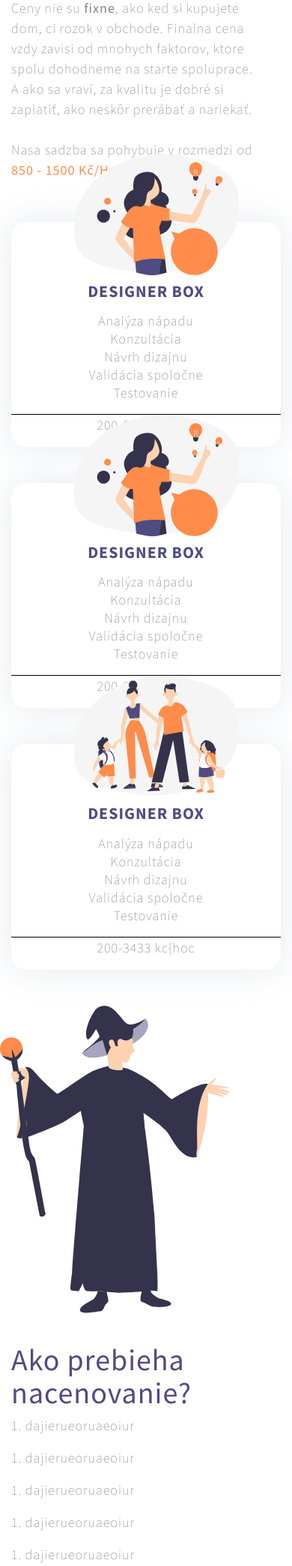
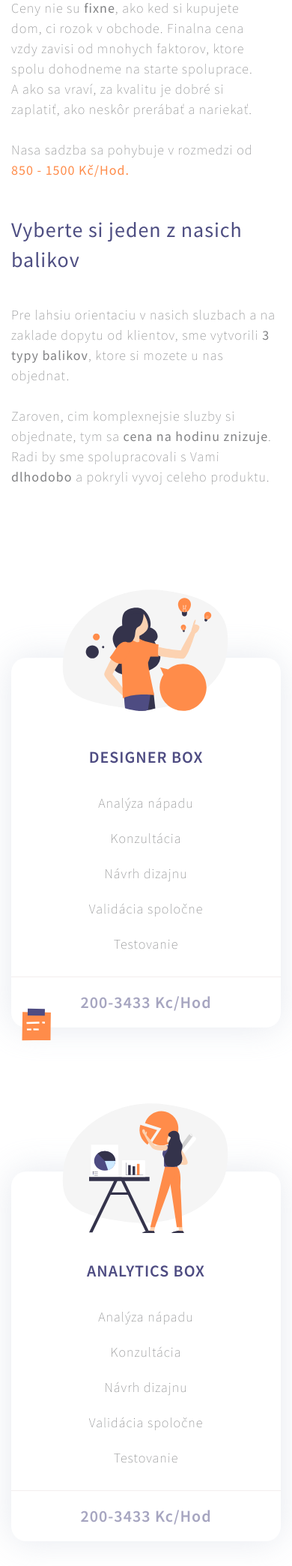
Before and after one commit to SvetlanaM/kompilator-website, a PHP site: page /pricing.html in a window 390 px wide. Shown: the part 163-2251 px from the top of the page at 75% size. Run offline with PHP 8.4, Linux system fonts and the light colour scheme; some libraries are stand-ins or nearby versions.

Commit message:
Pricing responsive part1

```diff
--- a/css/custom.css
+++ b/css/custom.css
@@ -23,8 +23,8 @@ body {
     margin-top: 80px;
 }
 
-.mt-100 {
-    margin-top: 100px;
+.mt-120 {
+    margin-top: 120px;
 }
 
 .pb-100 {
@@ -193,7 +193,7 @@ h6 {
 
 .card-title {
     font-size: 22px;
-    font-weight: bold;
+    font-weight: 550;
 }
 
 .card-text {
@@ -203,7 +203,32 @@ h6 {
 }
 
 .card-list li {
-    line-height: 24px;
+    padding-top: 20px;
+}
+
+
+.card1::before {
+    position: absolute;
+    content: "";
+    bottom: -19px;
+    z-index: 300;
+    width: 50px;
+    height: 50px;
+    left: 7px;
+    /* position: relative; */
+    background-image: url(../img/svg/files.svg);
+}
+
+.card3::before {
+    position: absolute;
+    content: "";
+    top: 110px;
+    z-index: 300;
+    width: 50px;
+    height: 50px;
+    left: -24px;
+    /* position: relative; */
+    background-image: url(../img/svg/files.svg);
 }
 
 .card-link {
@@ -229,13 +254,13 @@ h6 {
 }
 
 .card-image {
-    position: absolute;
-    top: -107px;
+    position: relative;
+    top: 85px;
     z-index: 2;
     margin: auto;
     margin-right: auto;
     margin-left: auto;
-    width: 100%;
+    width: auto;
 }
 
 
@@ -752,9 +777,16 @@ footer {
 }
 
 #build,
-#dont {
+#dont,
+#estimations {
     background: rgba(242, 242, 242, 0.45);
     padding-bottom: 50px;
+}
+
+
+#estimations {
+    padding-top: 80px;
+    padding-bottom: 80px;
 }
 
 .start-title {
@@ -805,6 +837,10 @@ footer {
     }
 }
 
+.market-banner {
+    margin-top: 40px;
+}
+
 .logos img {
     padding-right: 20px;
 }
@@ -844,10 +880,76 @@ footer {
 }
 
 .price {
-    border-top: 1px solid black;
-    padding: 0px;
+    border-top: 1px solid #F3EEEE;
+    padding-top: 20px;
+    padding-bottom: 20px;
+    margin-top: 30px;
+    color: rgba(78, 76, 130, 0.5);
+    font-weight: 600;
+    font-size: 22px;
+    line-height: 27px;
 }
 
 .card-body {
     padding: 0px;
 }
+
+.pricing-box {
+    margin-top: 20px;
+}
+
+@media (min-width: 1024px) {
+    .pricing-box {
+        margin-top: 180px;
+    }
+}
+
+.per {
+    margin-right: 17px;
+    font-weight: 450;
+    font-size: 46px;
+    color: #98999A;
+    top: 0px;
+    margin-top: -7px;
+    margin-bottom: 30px;
+}
+
+.per-box {
+    align-items: center;
+    height: auto;
+    padding-bottom: 30px;
+}
+
+.fw-purple {
+    color: rgba(78, 76, 130, 0.5);
+    font-weight: 450;
+}
+
+.expec {
+    font-size: 24px;
+}
+
+.pricing-table {
+    margin-top: 30px;
+}
+
+.item-middle {
+    margin-top: 35px;
+}
+
+.per1 {
+    width: 65%;
+}
+
+.why1 {
+    margin-top: 40px;
+}
+
+.wizard-img {
+    margin: auto;
+    margin-right: auto;
+    margin-left: auto;
+    width: auto;
+    display: flex;
+    margin-top: 40px;
+}
--- a/pricing.html
+++ b/pricing.html
@@ -109,14 +109,22 @@
 
         <!-- pricing table section -->
         <section id="pricing-table" class="pricing-table">
-            <div class="container-fluid pr-md-5 pl-md-5 mt-40">
-                <div class="row text-center justify-content-between">
-                    <div class="col-lg col-lg-3 card-5 align-items-stretch">
+            <div class="container-fluid pr-md-5 pl-md-5">
+                <div class="row">
+                    <div class="col-lg">
+                        <h1 class="purple fw-500 banner-title">Vyberte si jeden z nasich balikov</h1>
+                        <p class="mt-40">
+                            Pre lahsiu orientaciu v nasich sluzbach a na zaklade dopytu od klientov, sme vytvorili <span class="fw-450">3 typy balikov</span>, ktore si mozete u nas objednat. <br /><br />
+                            Zaroven, cim komplexnejsie sluzby si objednate, tym sa <span class="fw-450">cena na hodinu znizuje</span>. Radi by sme spolupracovali s Vami <span class="fw-450">dlhodobo</span> a pokryli vyvoj celeho produktu.</p>
+                    </div>
+                </div>
+                <div class="row text-center justify-content-between pricing-box">
+                    <div class="col-lg col-lg-3 align-items-stretch">
                         <div class="card-image">
                             <img src="img/svg/digitalisation.svg" class="mx-auto d-block" />
                         </div>
-                        <div class="card border-0">
-                            <div class="card-body mt-80">
+                        <div class="card card1 border-0">
+                            <div class="card-body mt-120">
                                 <h3 class="card-title text-uppercase">Designer Box</h3>
                                 <p class="card-text">
                                     <ul class="list-unstyled card-list">
@@ -127,17 +135,20 @@
                                         <li>Testovanie</li>
                                     </ul>
                                 </p>
-                                <p class="price">200-3433 kc{hoc</p>
+                                <div class="price">
+                                    200-3433 Kc/Hod
                                 </div>
                             </div>
                         </div>
-                        <div class="col-lg col-lg-3 card-5 align-items-stretch">
+                    </div>
+
+                    <div class="col-lg col-lg-3 align-items-stretch">
                         <div class="card-image">
-                                <img src="img/svg/digitalisation.svg" class="mx-auto d-block" />
+                            <img src="img/svg/inovations.svg" class="mx-auto d-block" />
                         </div>
                         <div class="card border-0">
-                                <div class="card-body mt-80">
-                                    <h3 class="card-title text-uppercase">Designer Box</h3>
+                            <div class="card-body mt-120">
+                                <h3 class="card-title text-uppercase">Analytics Box</h3>
                                 <p class="card-text">
                                     <ul class="list-unstyled card-list">
                                         <li>Analýza nápadu</li>
@@ -147,18 +158,20 @@
                                         <li>Testovanie</li>
                                     </ul>
                                 </p>
-                                    <p class="price">200-3433 kc{hoc</p>
+                                <div class="price">
+                                    200-3433 Kc/Hod
+                                </div>
                             </div>
                         </div>
                     </div>
 
-                        <div class="col-lg col-lg-3 card-5 align-items-stretch">
+                    <div class="col-lg col-lg-3 align-items-stretch">
                         <div class="card-image">
                             <img src="img/svg/offline.svg" class="mx-auto d-block" />
                         </div>
-                            <div class="card border-0">
-                                <div class="card-body mt-80">
-                                    <h3 class="card-title text-uppercase">Designer Box</h3>
+                        <div class="card card3 border-0">
+                            <div class="card-body mt-120">
+                                <h3 class="card-title text-uppercase">Product Box</h3>
                                 <p class="card-text">
                                     <ul class="list-unstyled card-list">
                                         <li>Analýza nápadu</li>
@@ -168,35 +181,38 @@
                                         <li>Testovanie</li>
                                     </ul>
                                 </p>
-                                    <p class="price">200-3433 kc{hoc</p>
+                                <div class="price">
+                                    200-3433 Kc/Hod
                                 </div>
                             </div>
                         </div>
+                    </div>
+
                 </div>
             </div>
         </section>
 
         <!-- estimations section -->
-        <section id="estimations" class="estimations">
-            <div class="container-fluid">
+        <section id="estimations" class="estimations mt-120">
+            <div class="container-fluid pr-md-5 pl-md-5">
                 <div class="row">
-                    <div class="col-lg-5 d-lg-flex justify-content-end p-0 girl">
-                        <img src="img/svg/wizard.svg" class="img-fluid img-banner auto-banner" />
+                    <div class="order-2 order-lg-1 col-lg-3 d-lg-flex justify-content-start p-0 girl">
+                        <img src="img/svg/wizard.svg" class="wizard-img img-fluid img-banner auto-banner" />
                     </div>
 
-                    <div class="col-lg-7 mt-40 pr-md-5">
-                        <h1 class="">Ako prebieha nacenovanie?</h1>
-                        <div class="row">
+                    <div class="order-1 order-lg-2 col-lg-7 pr-md-5">
+                        <h1 class="purple fw-500 banner-title">Ako prebieha nacenovanie?</h1>
+                        <div class="row mt-40">
                             <div class="col-lg-6">
-                                <p>1. dajierueoruaeoiur</p>
-                                <p>1. dajierueoruaeoiur</p>
-                                <p>1. dajierueoruaeoiur</p>
+                                <p><span class="fw-450">1.) Zadanie od klienta</span> - po workshope a uvodnej analyze, projekt rozplanujeme a posleme presnejsie ceny na dane sprinty vyvoja</p><br />
+                                <p><span class="fw-450">2.) High level odhady</span> - po workshope a uvodnej analyze, projekt rozplanujeme a posleme presnejsie ceny na dane sprinty vyvoja</p><br />
+                                <p><span class="fw-450">3.) Workshop/Uvodna analyza</span> - po workshope a uvodnej analyze, projekt rozplanujeme a posleme presnejsie ceny na dane sprinty vyvoja</p>
                             </div>
 
                             <div class="col-lg-6">
-                                <p>1. dajierueoruaeoiur</p>
-                                <p>1. dajierueoruaeoiur</p>
-                                <p>1. dajierueoruaeoiur</p>
+                                <p><span class="fw-450">4.) Validacia ceny/casu/zadania</span> - klient vzdy presne vie, co za danu cenu dostane dodane a ako to bude priblizne vyzerat.aferaerarerararaer</p><br />
+                                <p><span class="fw-450">5.) Vyvoj v sprintoch a update budgetu</span> - nasledne prejdeme k vyvoju v dohodnutom sprinte. Budget a hodiny aktualizujeme. Budget a hodiny aktualizujeme</p><br />
+                                <p><span class="fw-450">6.) Zmeny vo vyvoji</span> - je jasne, ze nie vzdy moze alebo chceme, aby slo podla planu. Na zmeny vo vyvoji reagujeme pruzne a nehadame sa o kazdu korunu</p>
                             </div>
                         </div>
                     </div>
@@ -210,22 +226,22 @@
             <div class="container-fluid pr-md-5 pl-md-5">
                 <div class="row">
                     <div class="col-lg-12 start-title">
-                        <h1 class="purple fw-500 banner-title">Začnite v 3 jednoduchých krokoch</h1>
+                        <h1 class="purple fw-500 banner-title">Vyberte si rezim, ktory Vam vyhovuje najviac</h1>
                     </div>
                     <div class="mt-40 d-sm-flex-inline d-lg-flex align-items-stretch text-center justify-content-between">
                     <div class="col-sm-12 col-md-12 col-lg-3 step">
                         <img src="img/svg/calendar.svg" />
-                        <p class="purple fw-500 mt-3">1. Pošlite nápad</p>
+                        <p class="purple fw-500 mt-3">Mesacne predplatne</p>
                         <p>Na začiatok nám stačí poslať nápad/problém, ktorý riešite a my v tíme zanalyzujeme možnosti.</p>
                     </div>
                     <div class="col-sm-12 col-md-12 col-lg-3 step">
                         <img src="img/svg/agile_loop.svg" />
-                        <p class="purple fw-500 mt-3">2. Návrh a analýza</p>
+                        <p class="purple fw-500 mt-3">Agilne predplatne</p>
                         <p>Následne si zanalyzujeme dizajnové, technologické, konkurenčné možnosti a vyhotovíme možné riešenia nápadu a jeho formu.</p>
                     </div>
                     <div class="col-sm-12 col-md-12 col-lg-3 step">
                         <img src="img/svg/consult.svg" />
-                        <p class="purple fw-500 mt-3">3. Koncept riešenia</p>
+                        <p class="purple fw-500 mt-3">Konzultacne predplatne</p>
                         <p>Ak sa na riešení zhodneme, vyhotovíme základný prototyp, začneme testovať a validovať jeho úspešnosť. </p>
                     </div>
                     </div>
@@ -234,64 +250,100 @@
         </section>
 
         <!-- sales section -->
-        <!-- section dont -->
         <section class="dont mt-40" id="dont">
             <div class="container-fluid pl-md-5">
                 <div class="row">
-                    <div class="order-1 order-lg-1 col-lg-7 mt-40 pr-md-5">
+                    <div class="col-lg-7 mt-40 pr-md-5">
                         <h1 class="purple fw-500 banner-title">IT zlavy</h1>
                         <p class="mt-40">
-                            IT firiem je na trhu nespočetné množstvo. My chceme prinášať však produkty, ktoré nevytvára každá a hocijaká IT firma. <br /><br />
-                            Kladieme dôraz na to, aby sme mohli každému projektu venovať dostatok času a spraviť ho na trhu unikátnym a odlišným.
+                            Aby sme nasich klientov motivovali a zaroven podporili, vymysleli sme rozne baliky zliav, ktore je mozne uplatnit aj kombinovane.
                         </p>
                     </div>
-                    <div class="order-3 order-lg-2 col-lg-7 mt-40">
+                    <div class="col-lg-7 mt-40">
                         <div class="row">
-                            <div class="col-md-6">
-                                <ul class="list-unstyled list-dont">
-                                    <li class="fw-450">+ Wordpress ani iné CMS</li>
-                                    <li class="fw-450">+ Šablónové hotové riešenia</li>
-                                    <li class="fw-450">+ Riešenia končiace deadlinom</li>
-                                    <li class="fw-450">+ Zbytočné riešenia/PR projekty</li>
-                                </ul>
+                            <div class="col-lg-4">
+                                <div class="row d-flex per-box">
+                                    <div class="col-xs-12 col-md-6">
+                                        <div class="per float-left">
+                                            5%
                                         </div>
-                            <div class="col-md-6">
-                                <ul class="list-unstyled list-dont">
-                                    <li class="fw-450">+ Nezanalyzované riešenia</li>
-                                    <li class="fw-450">+ Nedokončené projekty</li>
-                                    <li class="fw-450">+ Nedoladené projekty</li>
-                                    <li class="fw-450">+ Nie sme iba programátori</li>
-                                </ul>
+                                        <div class="per1 float-left">
+                                            za odporucanie a <br />
+                                            novu spolupracu
+                                        </div>
+                                    </div>
+
+                                    <div class="col-xs-12 col-md-6">
+                                        <div class="per float-left">
+                                            5%
+                                        </div>
+                                        <div class="per1 float-left">
+                                            za dlhodobu spolupracu a <br />
+                                            rozvoj projektov
                                         </div>
                                     </div>
                                 </div>
-                    <div class="order-2 order-lg-3 col-lg-5 d-lg-flex p-0 justify-content-end">
-                        <img src="img/svg/market.svg" class="img-fluid auto-banner coding-banner" />
+                            </div>
+
+
+                            <div class="col-lg-4">
+                                <div class="row d-flex per-box">
+                                    <div class="col-xs-12 col-md-6">
+                                        <div class="per float-left">
+                                            5%
+                                        </div>
+                                        <div class="per1 float-left">
+                                            za odporucanie a <br />
+                                            novu spolupracu
+                                        </div>
+                                    </div>
+
+                                    <div class="col-xs-12 col-md-6">
+                                        <div class="per float-left">
+                                            5%
+                                        </div>
+                                        <div class="per1 float-left">
+                                            za odporucanie a <br />
+                                            novu spolupracu
+                                        </div>
+                                    </div>
+                                </div>
+                            </div>
+
+
+                        </div>
+                    </div>
+                    <div class="col-lg-5 d-lg-flex p-0 justify-content-center">
+                        <img src="img/svg/market.svg" class="wizard-img img-fluid auto-banner market-banner" />
                     </div>
                 </div>
             </div>
         </section>
 
         <!-- section why invest -->
-        <section id="why-invest" class="why-invest">
-            <div class="container-fluid">
+        <section id="why-invest" class="why-invest mt-80">
+            <div class="container-fluid pr-md-5 pl-md-5">
                 <div class="row">
-                    <div class="col-md-7">
+                    <div class="col-lg-12 no-gutters">
+                        <h2 class="col-md-12 service-subtitle-block d-flex text-uppercase mb-4">Prečo invetovat?</h2>
+                    </div>
+
+                    <div class="col-md-6">
                         <div class="why1">
-                            <h3>planovanie</h3>
-                            <p>ereareare</p>
+                            <p class="fw-450 text-uppercase">PLÁNOVANIE A BUDÚCNOST</p>
+                            <p>Vždy, keď už vieme, že chceme investovať, je dobré si uvedomiť, že to robíme z dlhodobého hľadiska. Aj keď sa jedná o MVP riešenie, ktoré sa zahodí, vždy je lepšie, nechať si poradiť odborníkmi a spraviť to kvalitne.</p>
                         </div>
 
                         <div class="why1">
-                            <h3>planovanie</h3>
-                            <p>ereareare</p>
+                            <p class="fw-450 text-uppercase">NEVYHODENE PENIAZE</p>
+                            <p>Ked sa na starte investuje do kvality, nemusite sa bat, ze by ste vyhodili peniaze von oknom. Ani sa bat, ze budete nasledne produkt/projekt prerabat odynovu s novym budgetom. Cielom je vediet si to rozplanovat podla priorit a financnych moznosti.</p>
                         </div>
                     </div>
 
-                    <div class="col-md-4">
-                        <h3>Ocakovania</h3>
-                        <p>adrearf</p>
-                        <p>eraera</p>
+                    <div class="why1 col-md-4 ml-auto expec">
+                        <p class="fw-450 text-uppercase">ocakavania</p>
+                            <p><span class="fw-purple">Ked sa na starte investu</span> do kvality, nemusite sa bat, ze by ste vyhodili peniaze von oknom. </p>
+                            <p class="why2">produkt/projekt prerabat odynovu s novym budgetom. Cielom je vediet si to rozplanovat podla <span class="fw-purple">priorit a financnych moznosti.</span></p>
                     </div>
                 </div>
             </div>
```
Lines whose indentation alone changed are shown as unchanged.
